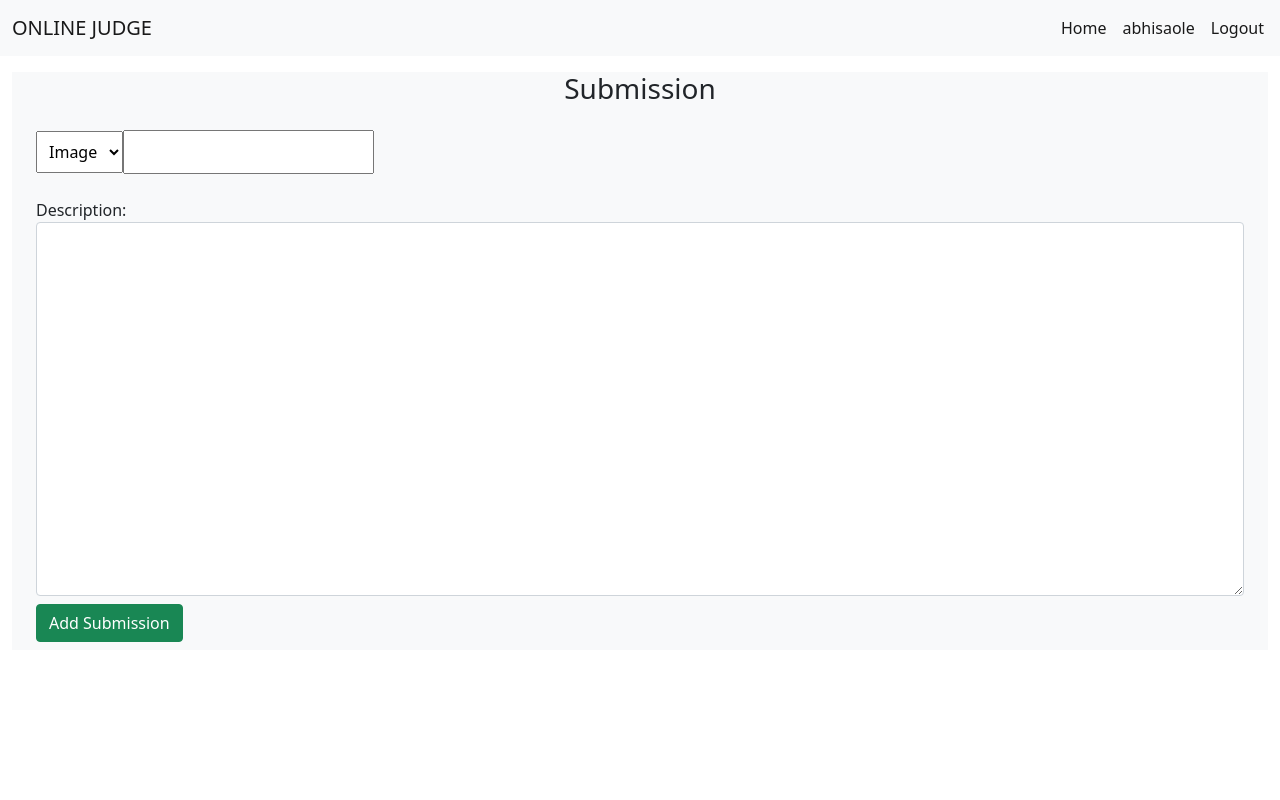
After one commit to abhishek-rajput119/hackathon_submission_site, a Django app: template hackathon/templates/pages/submission_page.html in a window 1280 px wide. The commit adds this page. Run offline with Django 4.2, Linux system fonts and the light colour scheme; the template is opened without the code that fills it, so the values that code supplies are empty.

Commit message:
adding pages for submission and home

```diff
--- /dev/null
+++ b/hackathon/constants.py
@@ -0,0 +1,2 @@
+class User:
+    NOT_LOGGED_IN = 0
--- a/hackathon/models.py
+++ b/hackathon/models.py
@@ -14,7 +14,7 @@ class Hackathon(models.Model):
     title = models.CharField(max_length=40)
     description = models.TextField(max_length= 200)
     start_time = models.DateTimeField()
-    end_date = models.DateTimeField()
+    end_time = models.DateTimeField()
     active = models.DateTimeField()
     reward = models.PositiveIntegerField()
     created = models.DateTimeField()
--- /dev/null
+++ b/hackathon/templates/pages/submission_page.html
@@ -0,0 +1,108 @@
+<html lang="en"><head>
+    <meta charset="UTF-8">
+    <meta http-equiv="X-UA-Compatible" content="IE=edge">
+    <meta name="viewport" content="width=device-width, initial-scale=1.0">
+    <link href="https://cdn.jsdelivr.net/npm/bootstrap@5.0.2/dist/css/bootstrap.min.css" rel="stylesheet" integrity="sha384-EVSTQN3/azprG1Anm3QDgpJLIm9Nao0Yz1ztcQTwFspd3yD65VohhpuuCOmLASjC" crossorigin="anonymous">
+    <script src="https://cdn.jsdelivr.net/npm/bootstrap@5.0.2/dist/js/bootstrap.bundle.min.js" integrity="sha384-MrcW6ZMFYlzcLA8Nl+NtUVF0sA7MsXsP1UyJoMp4YLEuNSfAP+JcXn/tWtIaxVXM" crossorigin="anonymous"></script>
+    <script>
+        function myFunction() {
+var x = document.getElementById("id_language").value;
+document.getElementById("inputGroupFile01").type = x;
+  }
+    </script>
+    <title>Submission Page</title>
+</head>
+
+<body>
+    <nav class="navbar navbar-expand-lg navbar-light bg-light">
+        <div class="container-fluid">
+            <a class="navbar-brand" href="#">ONLINE JUDGE</a>
+            <button class="navbar-toggler" type="button" data-bs-toggle="collapse" data-bs-target="#navbarScroll" aria-controls="navbarScroll" aria-expanded="false" aria-label="Toggle navigation">
+            <span class="navbar-toggler-icon"></span>
+          </button>
+        </div>
+        <div class="collapse navbar-collapse align-items-right mx-2" id="navbarScroll">
+            <div class="d-flex">
+                <ul class="navbar-nav me-auto my-2 my-lg-0 navbar-nav-scroll" style="--bs-scroll-height: 100px;">
+                    <li class="nav-item">
+                        <a class="nav-link active" aria-current="page" href="/online_judge/home">Home</a>
+                    </li>
+
+                    <li class="nav-item">
+                        <a class="nav-link active" aria-current="page" href="profile">abhisaole</a>
+                    </li>
+                    <li class="nav-item">
+                        <a class="nav-link active" aria-current="page" href="/online_judge/logout">Logout</a>
+                    </li>
+
+                </ul>
+            </div>
+        </div>
+    </nav>
+    <div class="container-fluid ">
+        <div class="row my-3 ">
+
+            <div class="col-12">
+                <div class="container-fluid bg-light ">
+                    <h3 class="text-center mb-4 opacity-h ">Submission</h3>
+                    <div class="row ">
+                        <div class="col-lg-7">
+                            <select class="p-2" name="language " id="id_language" onchange="myFunction()">
+                              <option value="file" selected="">Image</option>
+
+                              <option value="link">Link</option>
+
+                              <option value="file">File</option>
+                                </select><input class="p-2" type="link" id="inputGroupFile01" aria-describedby="inputGroupFileAddon01">
+
+
+                        </div>
+                    </div>
+                    <div class="form-outline my-4">
+                        <form role="form" enctype="multipart/form-data" method="post">
+                            <input type="hidden" name="csrfmiddlewaretoken" value="KkcmyLlwknm7LVoVnSU8yEHocaio539lZm5hcX4Qz58ichzPtDr15QECftUum23C">
+    <label>Description:</label>
+                            <textarea name="code" class="form-control " rows="15"></textarea>
+                            <button class="btn btn-success btn-md my-2" type="submit">Add Submission</button>
+                        </form>
+                    </div>
+                </div>
+            </div>
+        </div>
+    </div>
+
+
+
+
+
+<script>
+
+</script><div id="volume-booster-visusalizer">
+                    <div class="sound">
+                        <div class="sound-icon"></div>
+                        <div class="sound-wave sound-wave_one"></div>
+                        <div class="sound-wave sound-wave_two"></div>
+                        <div class="sound-wave sound-wave_three"></div>
+                    </div>
+                    <div class="segments-box">
+                        <div data-range="1-20" class="segment"><span></span></div>
+                        <div data-range="21-40" class="segment"><span></span></div>
+                        <div data-range="41-60" class="segment"><span></span></div>
+                        <div data-range="61-80" class="segment"><span></span></div>
+                        <div data-range="81-100" class="segment"><span></span></div>
+                    </div>
+                </div><div id="volume-booster-visusalizer">
+                    <div class="sound">
+                        <div class="sound-icon"></div>
+                        <div class="sound-wave sound-wave_one"></div>
+                        <div class="sound-wave sound-wave_two"></div>
+                        <div class="sound-wave sound-wave_three"></div>
+                    </div>
+                    <div class="segments-box">
+                        <div data-range="1-20" class="segment"><span></span></div>
+                        <div data-range="21-40" class="segment"><span></span></div>
+                        <div data-range="41-60" class="segment"><span></span></div>
+                        <div data-range="61-80" class="segment"><span></span></div>
+                        <div data-range="81-100" class="segment"><span></span></div>
+                    </div>
+                </div></body></html>
--- a/hackathon/urls.py
+++ b/hackathon/urls.py
@@ -6,5 +6,6 @@ urlpatterns = [
     path('login', views.user_login, name='user_login'),
     path('home', views.home, name='home'),
     path('signup', views.signup, name='signup'),
-    path('logout', views.user_logout, name='logout')
+    path('logout', views.user_logout, name='logout'),
+    path('add',views.add_hackthon, name='submission')
 ]
--- a/hackathon_submission_site/settings.py
+++ b/hackathon_submission_site/settings.py
@@ -44,7 +44,7 @@ MIDDLEWARE = [
     'django.middleware.security.SecurityMiddleware',
     'django.contrib.sessions.middleware.SessionMiddleware',
     'django.middleware.common.CommonMiddleware',
-    'django.middleware.csrf.CsrfViewMiddleware',
+    # 'django.middleware.csrf.CsrfViewMiddleware',
     'django.contrib.auth.middleware.AuthenticationMiddleware',
     'django.contrib.messages.middleware.MessageMiddleware',
     'django.middleware.clickjacking.XFrameOptionsMiddleware',
```
Also changed, not shown: hackathon/controller.py (+23 -0 lines), hackathon/templates/pages/home.html (+6 -24 lines), hackathon/views.py (+8 -1 lines).
